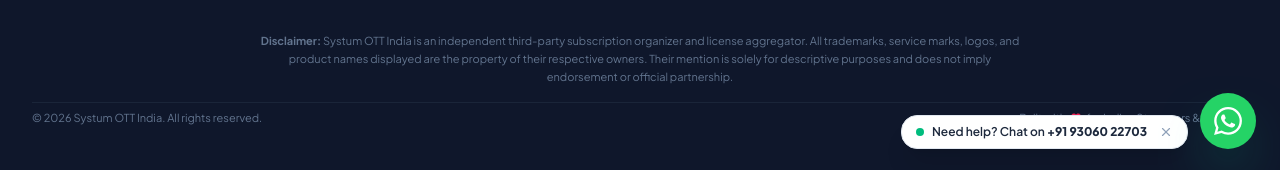
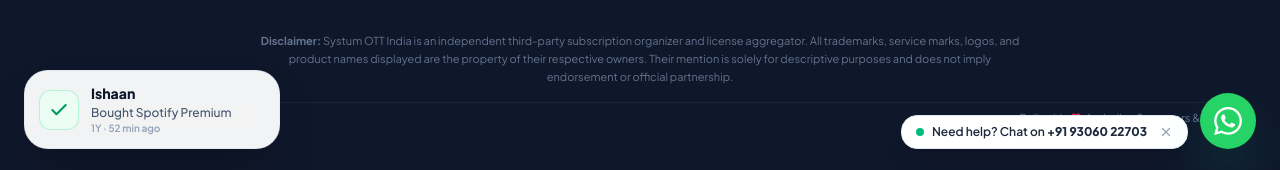
Before and after one commit to systumott1-dotcom/systum-Ott, a React (Vite) app in the folder frontend/: page / in a window 1280 px wide. Both pictures are taken after a click on the button "COMBO". Shown: the part 6070-6240 px from the top of the page. Built offline with nearby package versions, Linux system fonts and the light colour scheme; no server answers.

Commit message:
feat: live customer purchase popups (within 2 hours, 5 sec interval) matching reference design

```diff
--- a/frontend/src/App.tsx
+++ b/frontend/src/App.tsx
@@ -24,6 +24,7 @@
 import { ProductPage } from './pages/ProductPage';
 import { CheckoutPage } from './pages/CheckoutPage';
 import { OrderHistoryModal } from './components/OrderHistoryModal';
+import { LivePurchasePopup } from './components/LivePurchasePopup';
 
 function Storefront() {
   const { isAdmin, setIsAuthModalOpen, setAuthModalTab } = useAuth();
@@ -138,6 +139,7 @@
         onClose={() => setIsOrderHistoryOpen(false)}
       />
       <WhatsAppFloatingButton />
+      <LivePurchasePopup />
     </div>
   );
 }
--- /dev/null
+++ b/frontend/src/components/LivePurchasePopup.tsx
@@ -0,0 +1,107 @@
+import React, { useState, useEffect } from 'react';
+import { Check, X } from 'lucide-react';
+
+interface PurchaseItem {
+  id: string;
+  name: string;
+  product: string;
+  plan: string;
+  timeAgo: string;
+  city?: string;
+}
+
+const RECENT_PURCHASES: PurchaseItem[] = [
+  { id: '1', name: 'Sneha', product: 'Spotify Premium', plan: '6M', timeAgo: '2 hr ago', city: 'Mumbai' },
+  { id: '2', name: 'Ishaan', product: 'Spotify Premium', plan: '1Y', timeAgo: '52 min ago', city: 'Delhi NCR' },
+  { id: '3', name: 'Aarav', product: 'Netflix 4K UHD', plan: '3M', timeAgo: '7 min ago', city: 'Bangalore' },
+  { id: '4', name: 'Pooja', product: 'Canva Pro Edu', plan: '1Y', timeAgo: '18 min ago', city: 'Pune' },
+  { id: '5', name: 'Rohan', product: 'YouTube Premium', plan: '1Y', timeAgo: '34 min ago', city: 'Hyderabad' },
+  { id: '6', name: 'Ananya', product: 'Disney+ Hotstar', plan: '1Y', timeAgo: '1 hr ago', city: 'Kolkata' },
+  { id: '7', name: 'Karan', product: 'ChatGPT Plus 4o', plan: '1M', timeAgo: '12 min ago', city: 'Jaipur' },
+  { id: '8', name: 'Priya', product: 'Prime Video 4K', plan: '6M', timeAgo: '1 hr 15 min ago', city: 'Ahmedabad' },
+  { id: '9', name: 'Vikram', product: 'Adobe Creative Cloud', plan: '1Y', timeAgo: '42 min ago', city: 'Chandigarh' },
+  { id: '10', name: 'Ayush', product: 'SonyLIV + Zee5 Combo', plan: '1Y', timeAgo: '1 hr 45 min ago', city: 'Lucknow' },
+  { id: '11', name: 'Neha', product: 'MS Office 365 Pro', plan: 'Lifetime', timeAgo: '26 min ago', city: 'Indore' },
+  { id: '12', name: 'Aditya', product: 'Netflix 4K Screen PIN', plan: '1M', timeAgo: '4 min ago', city: 'Chennai' },
+];
+
+export const LivePurchasePopup: React.FC = () => {
+  const [currentIndex, setCurrentIndex] = useState(0);
+  const [isVisible, setIsVisible] = useState(false);
+  const [isDismissed, setIsDismissed] = useState(false);
+
+  useEffect(() => {
+    if (isDismissed) return;
+
+    // Initial popup after 2 seconds
+    const initialTimer = setTimeout(() => {
+      setIsVisible(true);
+    }, 2000);
+
+    // Show popup every 5.5 seconds (Visible for 4s, hidden for 1.5s)
+    const interval = setInterval(() => {
+      setIsVisible(false);
+
+      setTimeout(() => {
+        setCurrentIndex((prev) => (prev + 1) % RECENT_PURCHASES.length);
+        setIsVisible(true);
+      }, 1500);
+    }, 6000);
+
+    return () => {
+      clearTimeout(initialTimer);
+      clearInterval(interval);
+    };
+  }, [isDismissed]);
+
+  if (isDismissed) return null;
+
+  const current = RECENT_PURCHASES[currentIndex];
+
+  return (
+    <div
+      className={`fixed bottom-20 sm:bottom-6 left-4 sm:left-6 z-30 max-w-[290px] sm:max-w-[320px] transition-all duration-500 ease-out transform ${
+        isVisible
+          ? 'opacity-100 translate-y-0 scale-100 pointer-events-auto'
+          : 'opacity-0 translate-y-4 scale-95 pointer-events-none'
+      }`}
+      aria-live="polite"
+    >
+      <div className="bg-white/95 backdrop-blur-md rounded-2xl sm:rounded-3xl border border-slate-200/90 shadow-2xl p-3 sm:p-3.5 flex items-center justify-between gap-3 group relative hover:shadow-3xl transition-shadow">
+
+        {/* Left Side: Checkmark Icon & Text */}
+        <div className="flex items-center gap-3 min-w-0">
+          <div className="w-9 h-9 sm:w-10 sm:h-10 rounded-xl bg-emerald-50 border border-emerald-200/80 flex items-center justify-center shrink-0">
+            <Check className="w-5 h-5 text-emerald-600 stroke-[2.5]" />
+          </div>
+
+          <div className="min-w-0">
+            <h4 className="font-extrabold text-xs sm:text-sm text-slate-900 truncate leading-tight">
+              {current.name}
+            </h4>
+            <p className="text-[11px] sm:text-xs text-slate-600 font-medium truncate mt-0.5 leading-tight">
+              Bought {current.product}
+            </p>
+            <span className="text-[10px] text-slate-400 font-semibold block mt-0.5 leading-tight">
+              {current.plan} · {current.timeAgo}
+            </span>
+          </div>
+        </div>
+
+        {/* Dismiss Button */}
+        <button
+          type="button"
+          onClick={(e) => {
+            e.stopPropagation();
+            setIsDismissed(true);
+          }}
+          className="text-slate-300 hover:text-slate-500 p-1 rounded-lg transition-colors opacity-0 group-hover:opacity-100 shrink-0"
+          title="Dismiss notifications"
+        >
+          <X className="w-3.5 h-3.5" />
+        </button>
+
+      </div>
+    </div>
+  );
+};
```
